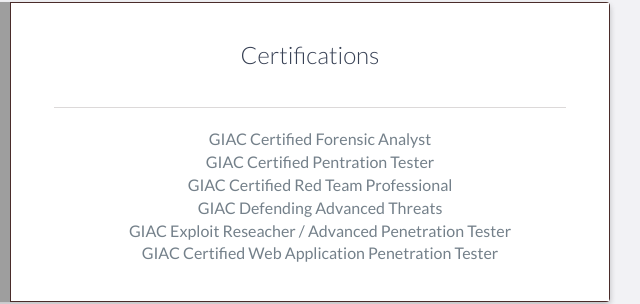
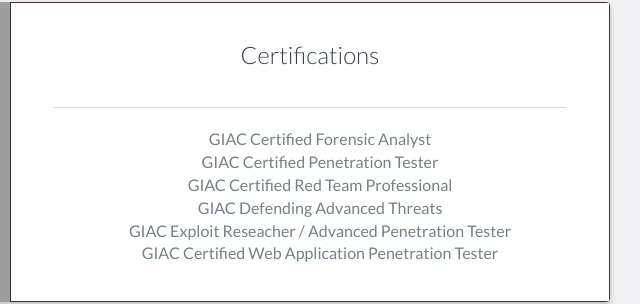
Before and after one commit to 0r4n63Ju1c3/orangejuice.github.io, a plain HTML site: page index.html in a window 1280 px wide. Shown: the part 2750-3054 px from the top of the page, 480-1120 px from the left. Drawn offline with nearby package versions, Linux system fonts and the light colour scheme; grey boxes are pictures that could not be loaded.

Commit message:
updated index

```diff
--- a/index.html
+++ b/index.html
@@ -139,7 +139,7 @@
                         <hr>
                         <ul>
                         <li> GIAC Certified Forensic Analyst </li>
-                        <li> GIAC Certified Pentration Tester </li>
+                        <li> GIAC Certified Penetration Tester </li>
                         <li> GIAC Certified Red Team Professional  </li>
                         <li> GIAC Defending Advanced Threats </li>
                         <li> GIAC Exploit Reseacher / Advanced Penetration Tester </li>
```
